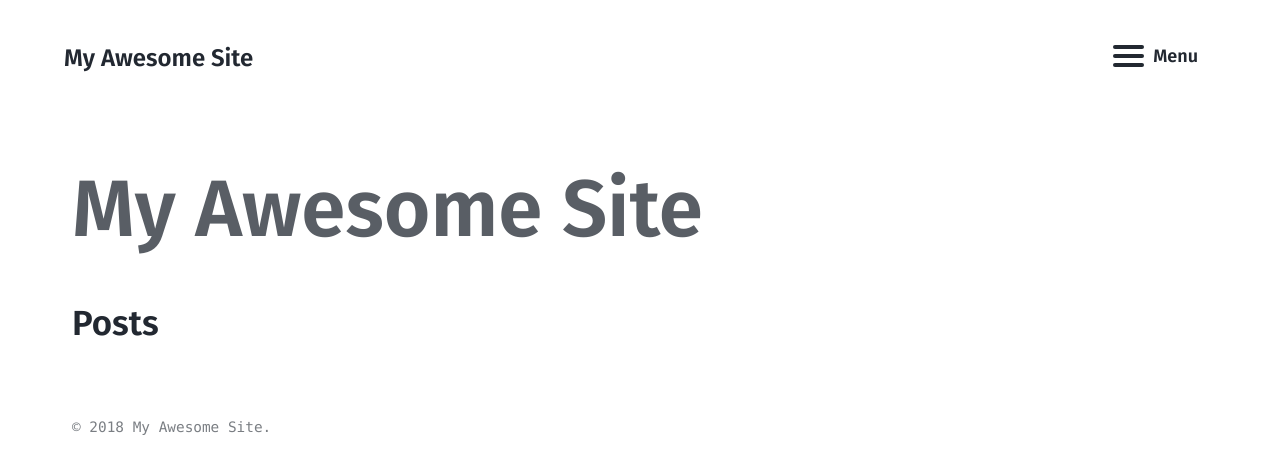
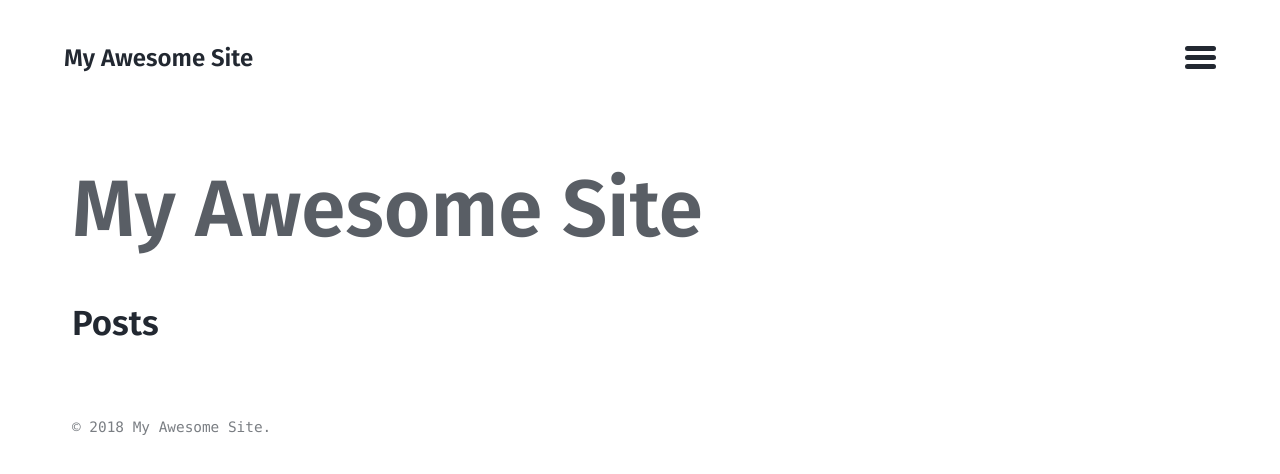
Before and after one commit to mmistakes/jekyll-theme-basically-basic, a Jekyll site: the page built from index.md, in a window 1280 px wide. Shown: the top 474 px of the page. Built offline with Jekyll 4.4.1, drawn with Linux system fonts in a browser that asks for light colours.

Commit message:
Improve placement of search toggle

```diff
--- a/_layouts/default.html
+++ b/_layouts/default.html
@@ -13,13 +13,6 @@
     {% include skip-links.html %}
 
     <div class="sidebar-toggle-wrapper">
-      <button class="toggle navicon-button larr" type="button">
-        <span class="toggle-inner">
-          <span class="sidebar-toggle-label">{{ site.data.theme.t.menu | default: 'Menu' }}</span>
-          <span class="navicon"></span>
-        </span>
-      </button>
-
       {% if site.search %}
         <button class="search-toggle" type="button">
           <svg class="icon" width="16" height="16" xmlns="http://www.w3.org/2000/svg" viewBox="0 0 15.99 16">
@@ -28,6 +21,13 @@
           </svg>
         </button>
       {% endif %}
+
+      <button class="toggle navicon-button larr" type="button">
+        <span class="toggle-inner">
+          <span class="sidebar-toggle-label visually-hidden">{{ site.data.theme.t.menu | default: 'Menu' }}</span>
+          <span class="navicon"></span>
+        </span>
+      </button>
     </div>
 
     <div id="sidebar" class="sidebar">
--- a/_sass/basically-basic/_base.scss
+++ b/_sass/basically-basic/_base.scss
@@ -111,8 +111,8 @@ a {
   }
 }
 
-*:focus {
-  border-color: $accent-color;
-  outline: none;
-  box-shadow: 0 0 10px $accent-color;
-}
+// *:focus {
+//   border-color: $accent-color;
+//   outline: none;
+//   box-shadow: 0 0 10px $accent-color;
+// }
--- a/_sass/basically-basic/_global.scss
+++ b/_sass/basically-basic/_global.scss
@@ -6,7 +6,9 @@
   @include fluid-type($min-vw, $max-vw, 20px, 24px);
   margin: 0;
   padding: 1.8125rem 1rem;
-  padding-right: calc(10vw + #{$navicon-width}); /* make room for sidebar toggle */
+  padding-right: calc(
+    10vw + (2 * #{$navicon-width})
+  ); /* make room for sidebar toggle */
   font-family: $base-font-family;
   font-weight: bold;
   line-height: 1;
@@ -21,8 +23,10 @@
 
   a {
     display: -ms-flexbox;
+    display: -webkit-box;
     display: flex;
     -ms-flex-align: center;
+    -webkit-box-align: center;
     align-items: center;
     min-height: $site-image-height;
     color: $text-color;
--- a/_sass/basically-basic/_navicons.scss
+++ b/_sass/basically-basic/_navicons.scss
@@ -5,8 +5,9 @@
 .navicon-button {
   display: inline-block;
   position: relative;
-  margin: 0.90625rem 0;
-  padding: 0.90625rem 1rem;
+  padding: 0.90625rem 0;
+  min-height: $site-image-height;
+  -webkit-transition: $navicon-duration / 2;
   transition: $navicon-duration / 2;
   border: 0;
   outline: none;
@@ -18,33 +19,32 @@
   -webkit-user-select: none;
   user-select: none;
 
-  @include breakpoint($medium) {
-    margin-right: 2rem;
-  }
-
-  @include breakpoint($large) {
-    margin-right: 5vw;
-  }
-
   &.open {
     background-color: $navicon-nav-bg-open;
   }
 
   .navicon::before,
   .navicon::after {
+    -webkit-transition-duration: $navicon-duration / 2;
     transition-duration: $navicon-duration / 2;
   }
 
   &:hover {
+    -webkit-transition-duration: $navicon-duration;
     transition-duration: $navicon-duration;
 
     .navicon::before,
     .navicon::after {
+      -webkit-transition-duration: $navicon-duration / 2;
       transition-duration: $navicon-duration / 2;
     }
 
-    .navicon::before { top: (2.5 * $navicon-height); }
-    .navicon::after { top: (-2.5 * $navicon-height); }
+    .navicon::before {
+      top: (2.5 * $navicon-height);
+    }
+    .navicon::after {
+      top: (-2.5 * $navicon-height);
+    }
   }
 }
 
@@ -52,6 +52,7 @@
   position: relative;
   width: $navicon-width;
   height: $navicon-height;
+  -webkit-transition-duration: $navicon-duration;
   transition-duration: $navicon-duration;
   border-radius: $navicon-width;
   background: $navicon-content-bg;
@@ -62,14 +63,19 @@
     position: absolute;
     width: $navicon-width;
     height: $navicon-height;
+    -webkit-transition-duration: $navicon-duration $navicon-duration / 2;
     transition-duration: $navicon-duration $navicon-duration / 2;
     border-radius: $navicon-width;
     background: $navicon-content-bg;
-    content: '';
+    content: "";
   }
 
-  &::before { top: (2 * $navicon-height); }
-  &::after { top: (-2 * $navicon-height); }
+  &::before {
+    top: (2 * $navicon-height);
+  }
+  &::after {
+    top: (-2 * $navicon-height);
+  }
 }
 
 .open:not(.steps) .navicon::before,
@@ -78,10 +84,13 @@
 }
 
 .open {
+  -webkit-transform: scale($navicon-toggled-size);
+  -ms-transform: scale($navicon-toggled-size);
   transform: scale($navicon-toggled-size);
 
   .navicon::before,
   .navicon::after {
+    -webkit-transition-duration: $navicon-duration;
     transition-duration: $navicon-duration;
   }
 
@@ -89,36 +98,50 @@
   &.larr .navicon,
   &.rarr .navicon,
   &.uarr .navicon {
-
     &::before,
     &::after {
       width: (0.6 * $navicon-width);
     }
 
     &::before {
+      -webkit-transform: rotate(35deg);
+      -ms-transform: rotate(35deg);
       transform: rotate(35deg);
+      -webkit-transform-origin: left top;
+      -ms-transform-origin: left top;
       transform-origin: left top;
     }
 
     &::after {
+      -webkit-transform: rotate(-35deg);
+      -ms-transform: rotate(-35deg);
       transform: rotate(-35deg);
+      -webkit-transform-origin: left bottom;
+      -ms-transform-origin: left bottom;
       transform-origin: left bottom;
     }
   }
 
   &.uarr {
+    -webkit-transform: scale($navicon-toggled-size) rotate(90deg);
+    -ms-transform: scale($navicon-toggled-size) rotate(90deg);
     transform: scale($navicon-toggled-size) rotate(90deg);
   }
 
   &.rarr .navicon {
-
     &::before {
+      -webkit-transform: translate3d(1em, 0, 0) rotate(-35deg);
       transform: translate3d(1em, 0, 0) rotate(-35deg);
+      -webkit-transform-origin: right top;
+      -ms-transform-origin: right top;
       transform-origin: right top;
     }
 
     &::after {
+      -webkit-transform: translate3d(1em, 0, 0) rotate(35deg);
       transform: translate3d(1em, 0, 0) rotate(35deg);
+      -webkit-transform-origin: right bottom;
+      -ms-transform-origin: right bottom;
       transform-origin: right bottom;
     }
   }
--- a/_sass/basically-basic/_search.scss
+++ b/_sass/basically-basic/_search.scss
@@ -11,11 +11,10 @@
   cursor: pointer;
   -webkit-transition: 0.2s;
   transition: 0.2s;
-}
 
-.search-icon {
-  width: 100%;
-  height: 100%;
+  .icon {
+    @include fluid-type($min-vw, $max-vw, 20px, 24px);
+  }
 }
 
 .search-content {
@@ -60,6 +59,7 @@
     padding: 0;
     border: none;
     outline: none;
+    -webkit-box-shadow: none;
     box-shadow: none;
     background-color: transparent;
     @include fluid-type($min-vw, $max-vw, 24px, 32px);
--- a/_sass/basically-basic/_sidebar.scss
+++ b/_sass/basically-basic/_sidebar.scss
@@ -25,11 +25,16 @@
   }
 
   li {
+    -webkit-transform: translateX(-1rem);
+    -ms-transform: translateX(-1rem);
     transform: translateX(-1rem);
+    -webkit-transition: all 0.5s;
     transition: all 0.5s;
     opacity: 0;
 
     &.is--moved {
+      -webkit-transform: translateX(0);
+      -ms-transform: translateX(0);
       transform: translateX(0);
       opacity: 1;
     }
@@ -46,6 +51,7 @@
         left: -3rem;
         width: 0;
         height: 1px;
+        -webkit-transition: width 0.3s cubic-bezier(0, 0, 0.3, 1);
         transition: width 0.3s cubic-bezier(0, 0, 0.3, 1);
         background-color: $base-color;
         content: "";
@@ -67,6 +73,7 @@
     padding: 1.5em;
     background-color: $sidebar-background-color;
     overflow-x: hidden;
+    -webkit-box-shadow: inset -1em 0 5em 0 rgba(0, 0, 0, 0.125);
     box-shadow: inset -1em 0 5em 0 rgba(0, 0, 0, 0.125);
 
     @include breakpoint($medium) {
@@ -119,23 +126,40 @@
 }
 
 .sidebar-toggle-wrapper {
-  position: fixed;
-  top: 0.675rem;
+  position: absolute;
+  display: -webkit-box;
+  display: -ms-flexbox;
+  display: flex;
+  -webkit-box-align: center;
+  -ms-flex-align: center;
+  align-items: center;
+  top: 0;
   right: 0;
-  cursor: pointer;
+  margin: 1.8125rem 0;
+  padding-right: 1rem;
+  background-color: $background-color;
   z-index: 10000;
+
+  @include breakpoint($medium) {
+    right: 2rem;
+    padding-right: 0;
+  }
+
+  @include breakpoint($large) {
+    right: 5vw;
+  }
 
   .toggle-inner {
     display: -ms-flexbox;
+    display: -webkit-box;
     display: flex;
     -ms-flex-align: center;
+    -webkit-box-align: center;
     align-items: center;
   }
 }
 
 .sidebar-toggle-label {
-  -ms-flex-order: 2;
-  order: 2;
   margin-left: 0.5rem;
   font-weight: bold;
   color: $text-color;
```
